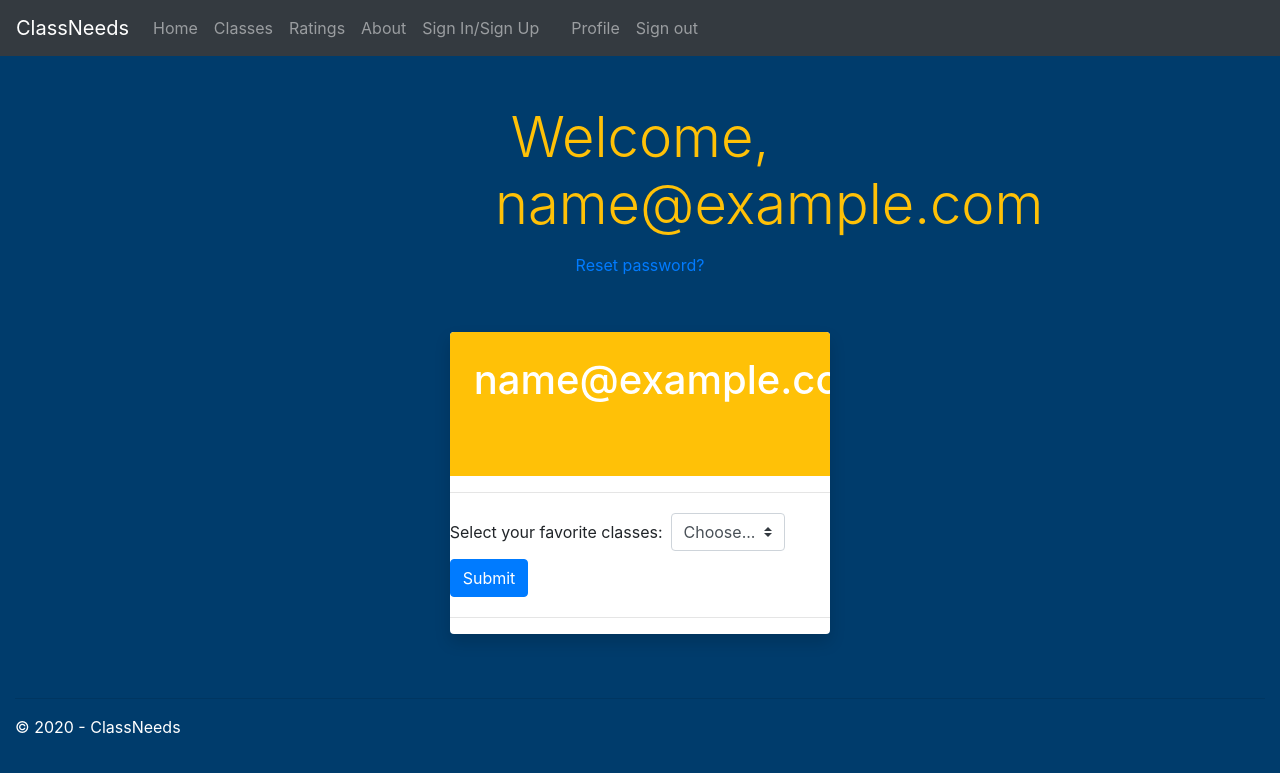
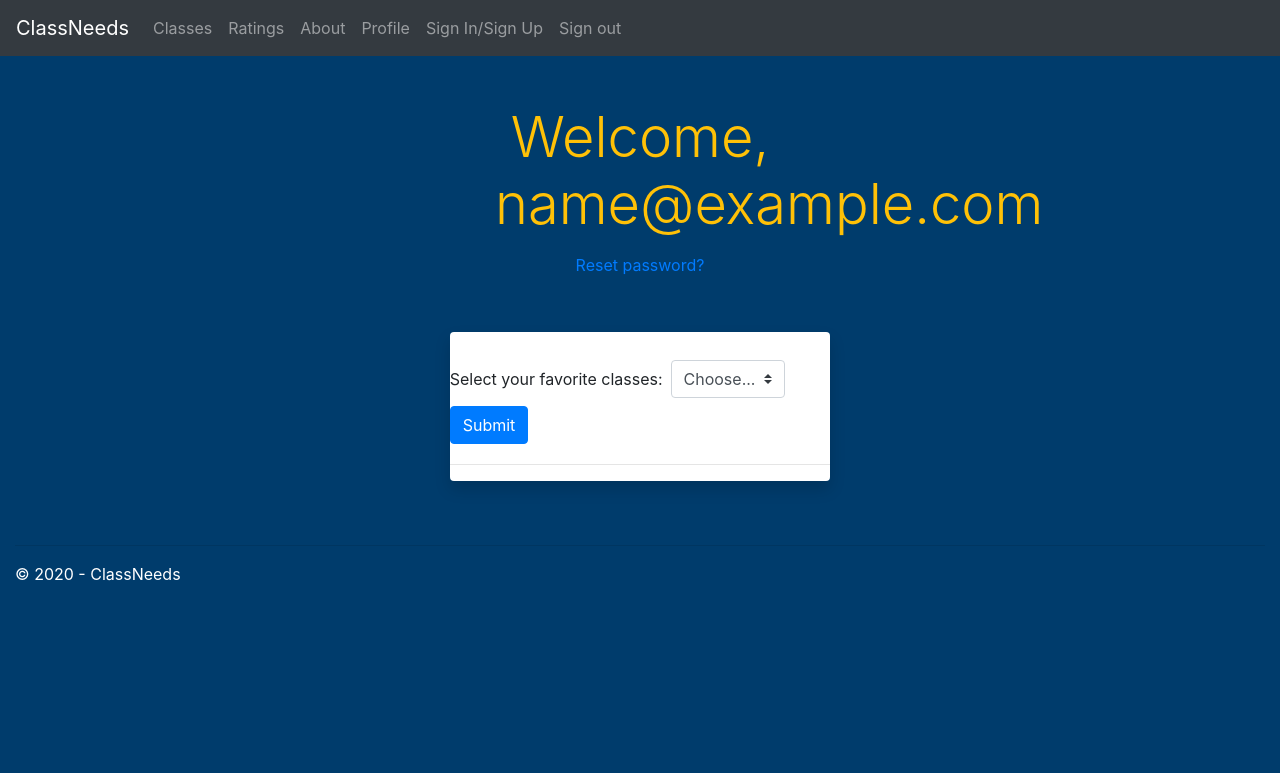
Before and after one commit to Error808/ClassNeeds, a Flask app: page /Profile/1 in a window 1280 px wide. Shown: the top 773 px of the page. Run offline with Flask 2, Linux system fonts and the light colour scheme; the visitor is signed in with stand-in values (Sample User, id 1); data comes from the database, SQL or seed files in the repository; parts of the project's set-up code (start-up, migrations or seed data) failed here and were passed over; some libraries are stand-ins or nearby versions.

Commit message:
fixed html issues

```diff
--- a/ClassNeeds/__init__.py
+++ b/ClassNeeds/__init__.py
@@ -6,7 +6,6 @@ from flask import Flask
 app = Flask(__name__)
 app.secret_key = "super secret key"
 
-from markupsafe import escape
 
 """
 The flask application package.
@@ -19,6 +18,7 @@ from flask_sqlalchemy import SQLAlchemy
 from io import BytesIO
 from flask_login import LoginManager, UserMixin, login_user,login_required, logout_user, current_user
 from sqlalchemy import func
+from markupsafe import escape
 
 #from ClassNeeds import app
 
@@ -72,21 +72,6 @@ db.create_all()
 def load_user(user_id):
     return Users.query.get(int(user_id))
 
-
-
-
-@app.route('/Home', methods = ['GET'])
-def Home():
-    if current_user.is_anonymous:
-        flash('Please sign in or sign up first :)')
-        return redirect (url_for('ClassNeeds'))
-
-    if request.method == 'GET':
-        return render_template(
-        'home.html',
-        userE = current_user.email
-
-    )
 
 
 @app.route('/SignUp' , methods = ['GET', 'POST'])
@@ -145,7 +130,7 @@ def SignIn():
 def SignOut():
     if current_user.is_anonymous:
         flash('You are not signed in!')
-        return redirect (url_for('SignUp'))
+        return redirect (url_for('SignIn'))
     logout_user()
     flash('You signed out successfully.')
     return redirect(url_for('ClassNeeds'))
--- a/ClassNeeds/templates/layout.html
+++ b/ClassNeeds/templates/layout.html
@@ -20,15 +20,13 @@
             <a href="/" class="navbar-brand">ClassNeeds</a>
             <div class="collapse navbar-collapse" id="navbarNav">
                 <ul class="navbar-nav">
-                    <li class="nav-item"><a class="nav-link" href="{{ url_for('Home') }}">Home</a></li>
+
                     <li class="nav-item "><a class="nav-link" href="{{ url_for('Classes') }}">Classes</a></li>
                     <li class="nav-item"><a class="nav-link" href="{{ url_for('Ratings') }}">Ratings</a></li>
                     <li class="nav-item"><a class="nav-link" href="{{ url_for('About') }}">About</a></li>
+                    <li class="nav-item"><a class="nav-link" href="{{ url_for('user', email=current_user.email) }}">Profile</a></li>
                     <li class="nav-item"><a class="nav-link" href="{{ url_for('SignIn') }}">Sign In/Sign Up</a></li>
-                    <li class="nav-item"><a class="nav-link" href="{{ url_for('Reset',email=current_user.email) }}"></a></li>
-                    <li class="nav-item"><a class="nav-link" href="{{ url_for('user', email=current_user.email) }}">Profile</a></li>
                     <li class="nav-item"><a class="nav-link" href="{{ url_for('SignOut') }}">Sign out</a></li>
-
                 </ul>
             </div>
         </nav>
--- a/ClassNeeds/templates/profile.html
+++ b/ClassNeeds/templates/profile.html
@@ -13,14 +13,7 @@
     <div class="col-xl-4 col-md-6 col-sm-10 mx-auto">
 
         <div class="bg-white shadow rounded overflow-hidden">
-            <div class="px-4 pt-0 pb-4 bg-warning">
-                <div class="media align-items-end profile-header">
-                    <div class="media-body mb-5 text-white">
-                        <br>
-                        <h1 class="mt-0 mb-0">{{ user.email }}</h1>
-                    </div><br>
-                </div>
-            </div>
+
             {#<form action="/Profile/<email>" method="post">
                 <p> To do list:</p>
                 <div class="form-group">
@@ -28,7 +21,7 @@
                 </div>
                 <button type="submit" class="btn btn-warning">submit</button>
             </form>
-            <hr>
+            <br>
             <form action="/Profile/<email>" method="post">
                 {% for item in allFavorite %}
                     <div class="justify-content-center">
@@ -37,7 +30,7 @@
                 {% endfor %}
             </form> #}
 
-            <hr>
+            <br>
 
             <form class="form-inline" action="/Profile/<email>" method="post">
                 <label class="my-1 mr-2" for="inlineFormCustomSelectPref">Select your favorite classes:</label>
```
Also changed, not shown: ClassNeeds/templates/home.html (deleted, +0 -16 lines).
